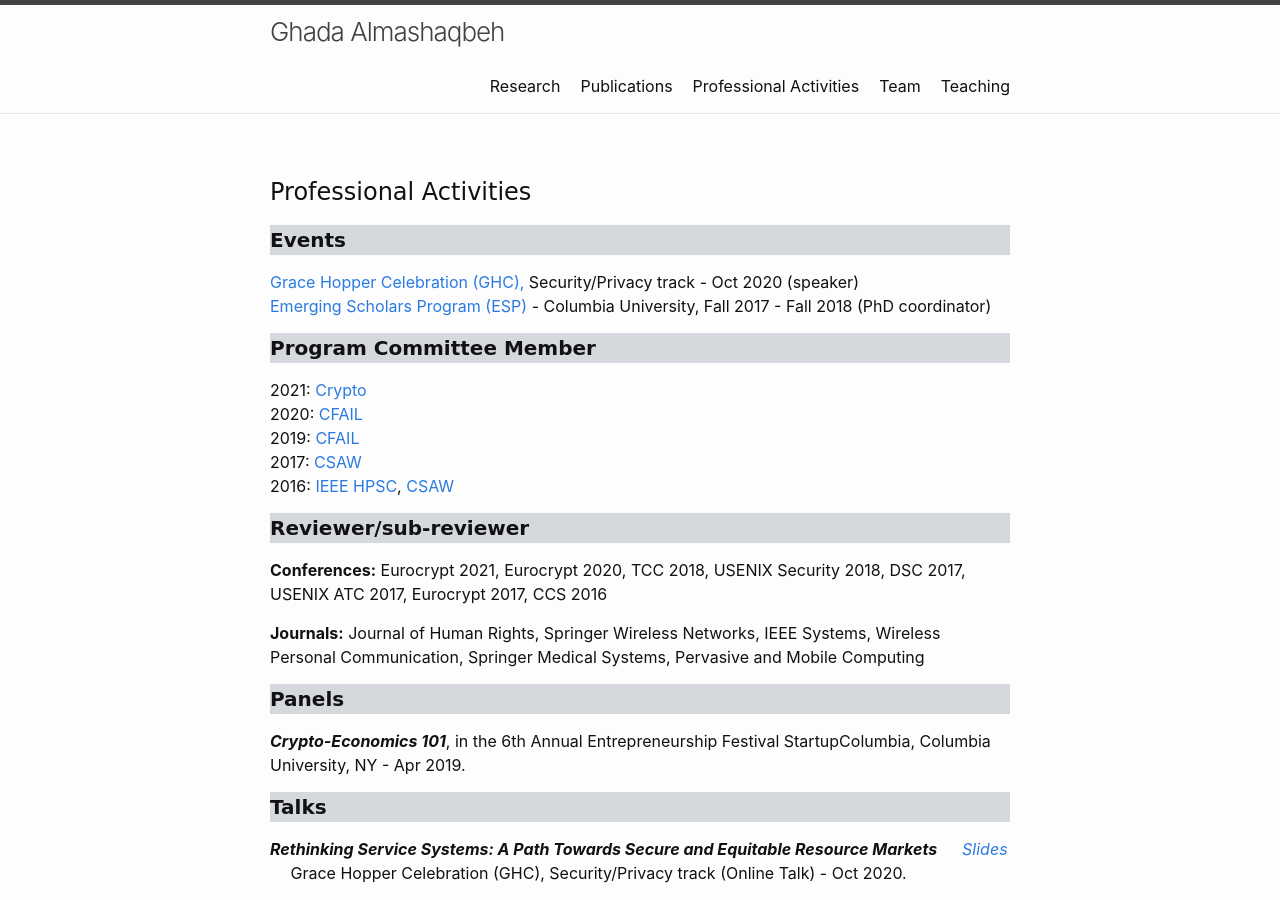
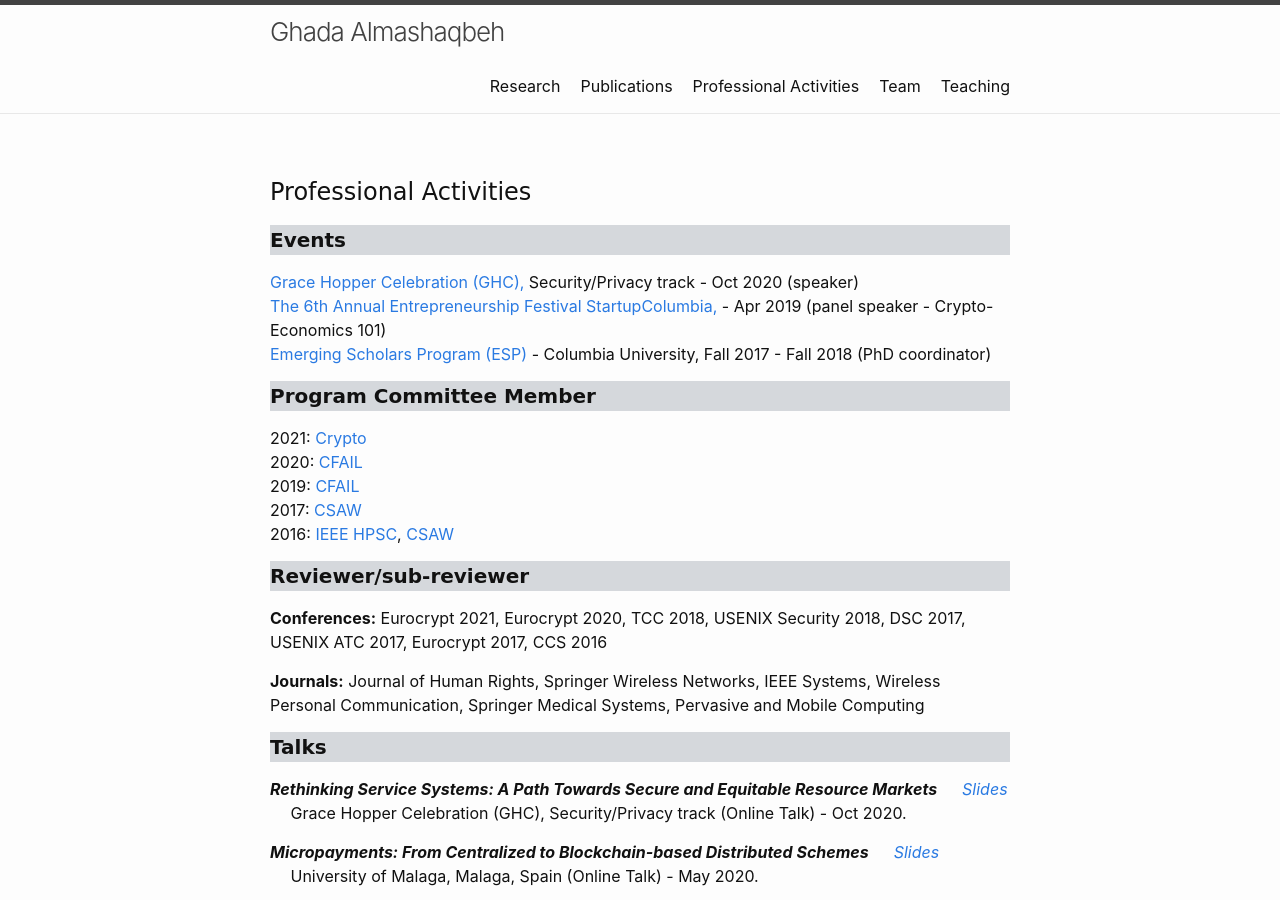
Before and after one commit to GhadaAlmashaqbeh/GhadaAlmashaqbeh.github.io, a Jekyll site: the page built from 03-talks.md, in a window 1280 px wide and 900 px high. Built offline with Jekyll 4.4.1, drawn with Linux system fonts in a browser that asks for light colours.

Commit message:
add professional activities

```diff
--- a/03-talks.md
+++ b/03-talks.md
@@ -9,6 +9,7 @@ permalink: /activities/
 <h4 style="font-family: 'Comic Sans MS'; background-color:rgb(213, 216, 220);"><b>Events</b></h4>
 
 [Grace Hopper Celebration (GHC),](https://ghc.anitab.org/) Security/Privacy track - Oct 2020 (speaker) <br/>
+[The 6th Annual Entrepreneurship Festival StartupColumbia,](https://www.startupcolumbia.org/2019-festival) - Apr 2019 (panel speaker - Crypto-Economics 101) <br/>
 [Emerging Scholars Program (ESP)](https://www.cs.columbia.edu/esp/) - Columbia University, Fall 2017 - Fall 2018 (PhD coordinator) <br/>
 
 
@@ -26,11 +27,6 @@ permalink: /activities/
 **Conferences:** Eurocrypt 2021, Eurocrypt 2020, TCC 2018, USENIX Security 2018, DSC 2017, USENIX ATC 2017, Eurocrypt 2017, CCS 2016 <br/>
 
 **Journals:** Journal of Human Rights, Springer Wireless Networks, IEEE Systems, Wireless Personal Communication, Springer Medical Systems, Pervasive and Mobile Computing <br/>
-
-
-<h4 style="font-family: 'Comic Sans MS'; background-color:rgb(213, 216, 220);"><b>Panels</b></h4>
-
-***Crypto-Economics 101***, in the 6th Annual Entrepreneurship Festival StartupColumbia, Columbia University, NY - Apr 2019.
 
 
 <h4 style="font-family: 'Comic Sans MS'; background-color:rgb(213, 216, 220);"><b>Talks</b></h4>
```
